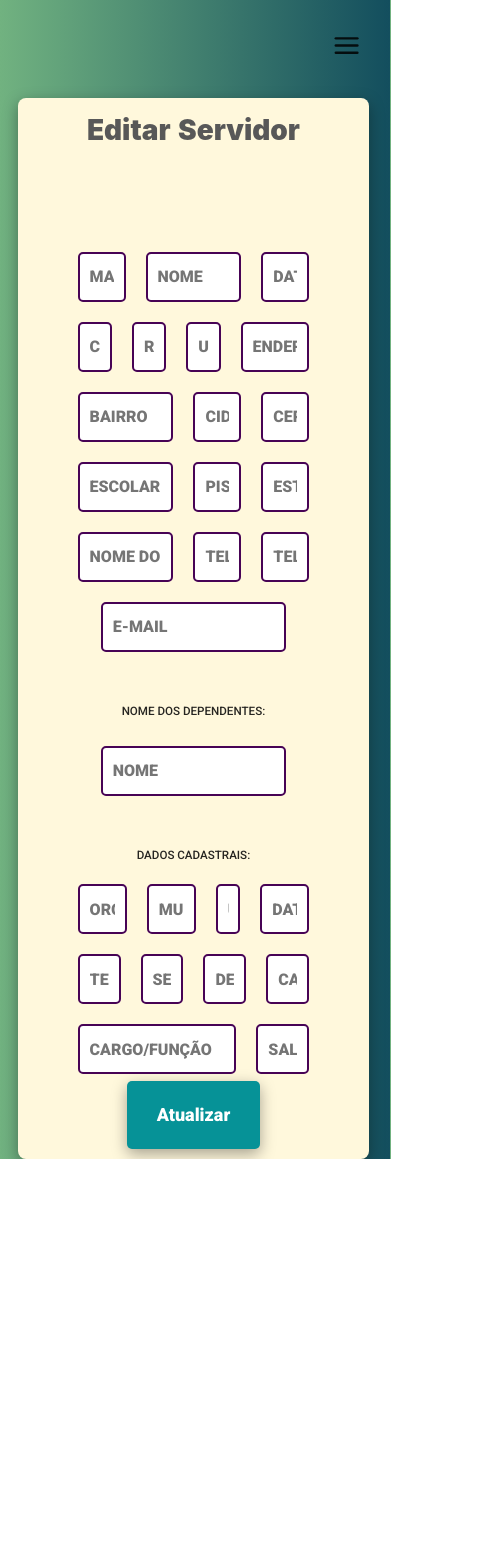
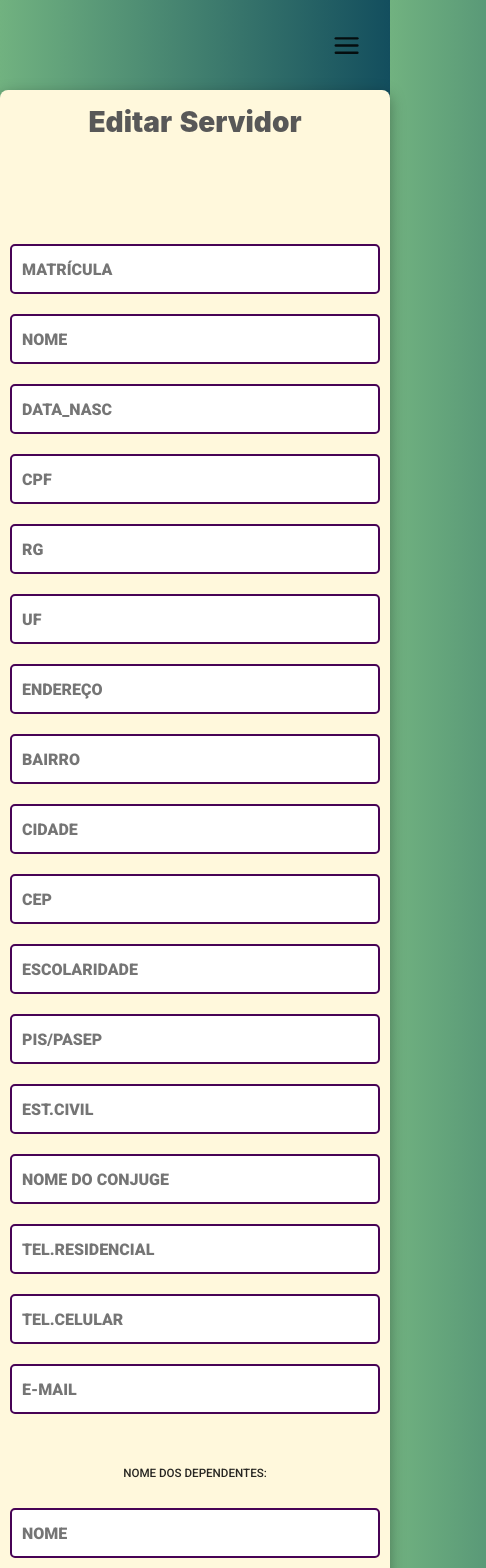
Before and after one commit to HEINRICK7/sind_sempi-app, a React (Create React App) app: page /edit_servidor/1 in a window 390 px wide. Shown: the top 1568 px of the page, 486 px wide, since content can reach past the window. Before the commit the page ends 1159 px from the top, so only its background shows below. Built offline with nearby package versions, Linux system fonts and the light colour scheme; no server answers; sample sign-in values are in the browser's storage.

Commit message:
add mobile css

```diff
--- a/src/components/Formulario/styles.css
+++ b/src/components/Formulario/styles.css
@@ -112,3 +112,71 @@
     background: rgb(3, 118, 122);
 
 }
+@media screen and (max-width: 992px) {
+    .container_formulario {
+        display: grid;
+        grid-template-columns: 1fr;
+        width: 100%;
+        margin: 0 auto;
+    }
+
+}
+@media (max-width: 576px) {
+    .container_formulario {
+        display: grid;
+        grid-template-columns: 1fr;
+        width: 100%;
+        margin: 0 auto;
+    }
+    .container_formulario .input_md1{
+        display: grid;
+        width: 100%;
+        grid-template-columns: 1fr;
+    }
+    .container_formulario .input_md2{
+        display: grid;
+        width: 100%;
+        grid-template-columns: 1fr;
+    }
+    .container_formulario .input_md3{
+        display: grid;
+        width: 100%;
+        grid-template-columns: 1fr;
+    }
+    .container_formulario .input_md4{
+        display: grid;
+        width: 100%;
+        grid-template-columns: 1fr;
+    }
+    .container_formulario .input_md5{
+        display: grid;
+        width: 100%;
+        grid-template-columns: 1fr;
+    }
+    .container_formulario .input_md6{
+        display: grid;
+        width: 100%;
+        grid-template-columns: 1fr;
+    }
+    .container_formulario .input_md7{
+        display: grid;
+        width: 100%;
+        grid-template-columns: 1fr;
+    }
+    .container_formulario .input_md8{
+        display: grid;
+        width: 100%;
+        grid-template-columns: 1fr;
+    }
+    .container_formulario .input_md9{
+        display: grid;
+        width: 100%;
+        grid-template-columns: 1fr;
+    }
+    .container_formulario .input_md10{
+        display: grid;
+        width: 100%;
+        grid-template-columns: 1fr;
+    }
+
+  }
--- a/src/pages/Edit_Servidor/styles.css
+++ b/src/pages/Edit_Servidor/styles.css
@@ -15,7 +15,9 @@ input {
 }
 
 @media (max-width: 576px) {
-    .formulario_servidor_edit_servidor  {
+    .container_cad_servidor {
+        margin: 0;
+        padding: 10px;
         width: 100%;
     }
   }
```
